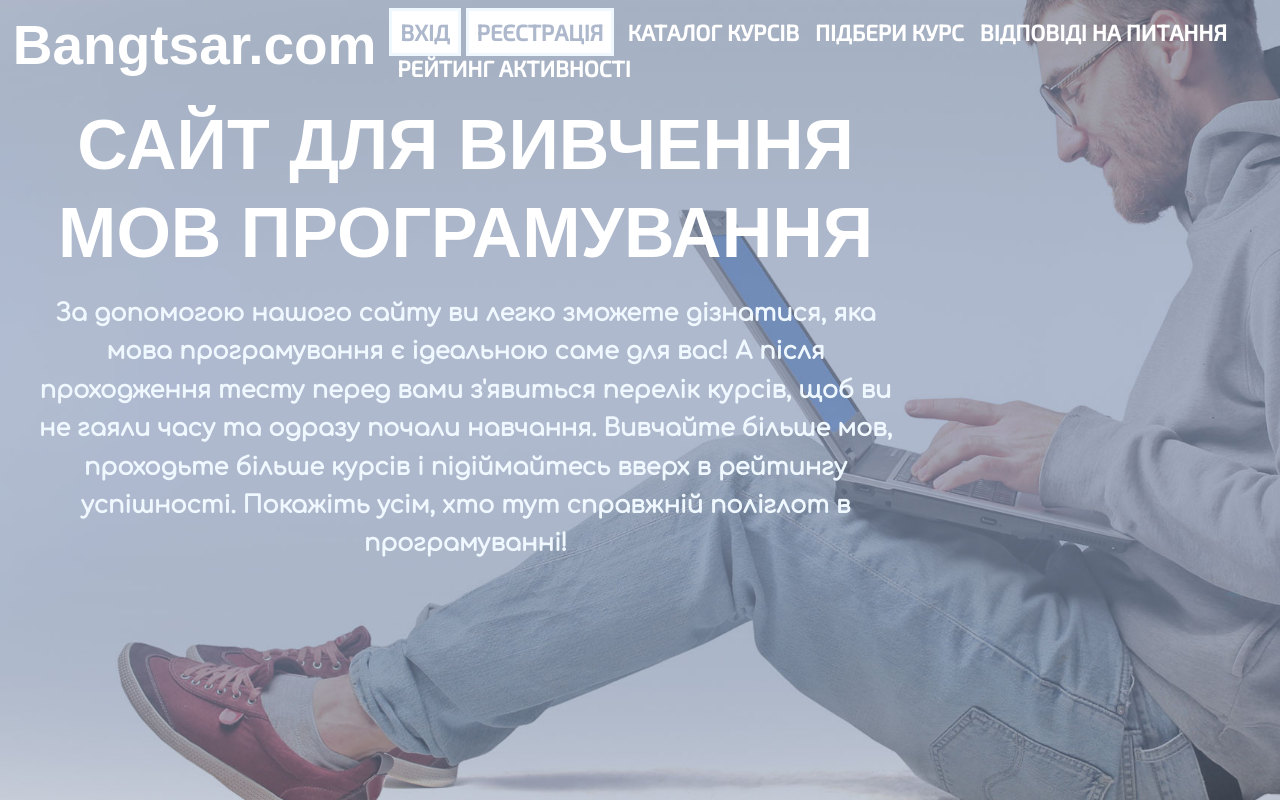
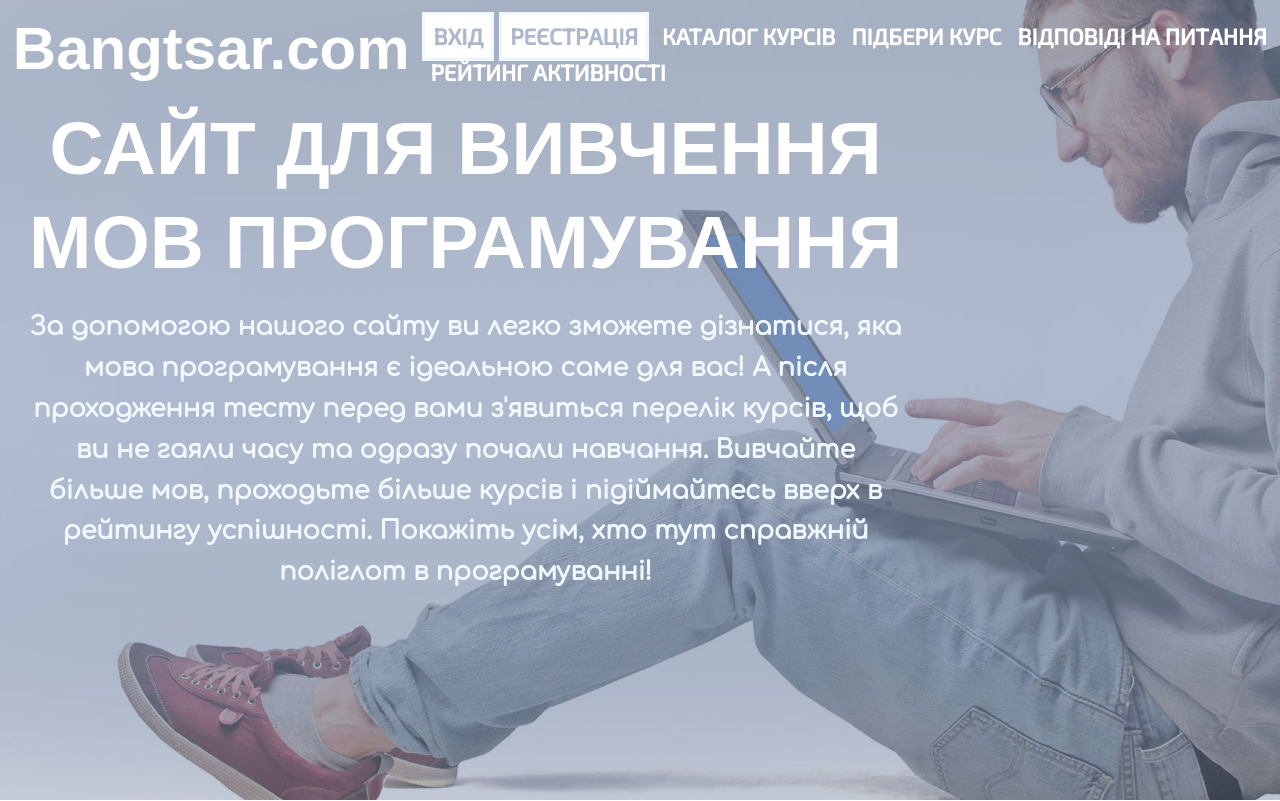
Before and after one commit to da4di1/Web, a PHP site: page /Site.html in a window 1280 px wide. Shown: the top 801 px of the page. Run offline with PHP 8.4, Linux system fonts and the light colour scheme; some web fonts are replaced.

Commit message:
Add files via upload

```diff
--- a/Site.css
+++ b/Site.css
@@ -41,14 +41,14 @@ h1 + h2{
 
 .intro_title{
     font-family: 'RodchenkoCTT', arial;
-    font-size:70px;
+    font-size:500%;
     color:white;
     line-height: 125%;
 }
 
 .intro_subtitle{
     color:#f0f8ff;
-    font-size:24px;
+    font-size:170%;
     text-align:center;
     margin-top: 2%;
     font-family: 'Comfortaa', cursive;
@@ -83,7 +83,7 @@ h1 + h2{
     padding-left:1%;
     margin-right:1%;
     font-family: 'Lobster', arial;
-    font-size:55px;
+    font-size:400%;
     font-weight:700;
     color:white;
     text-decoration:none;
@@ -93,7 +93,7 @@ h1 + h2{
 .nav{
     font-weight:700;
     padding-top: 1%;
-    font-size:22.3px;
+    font-size:150%;
     text-transform:uppercase;
     float:left;
 }
```
